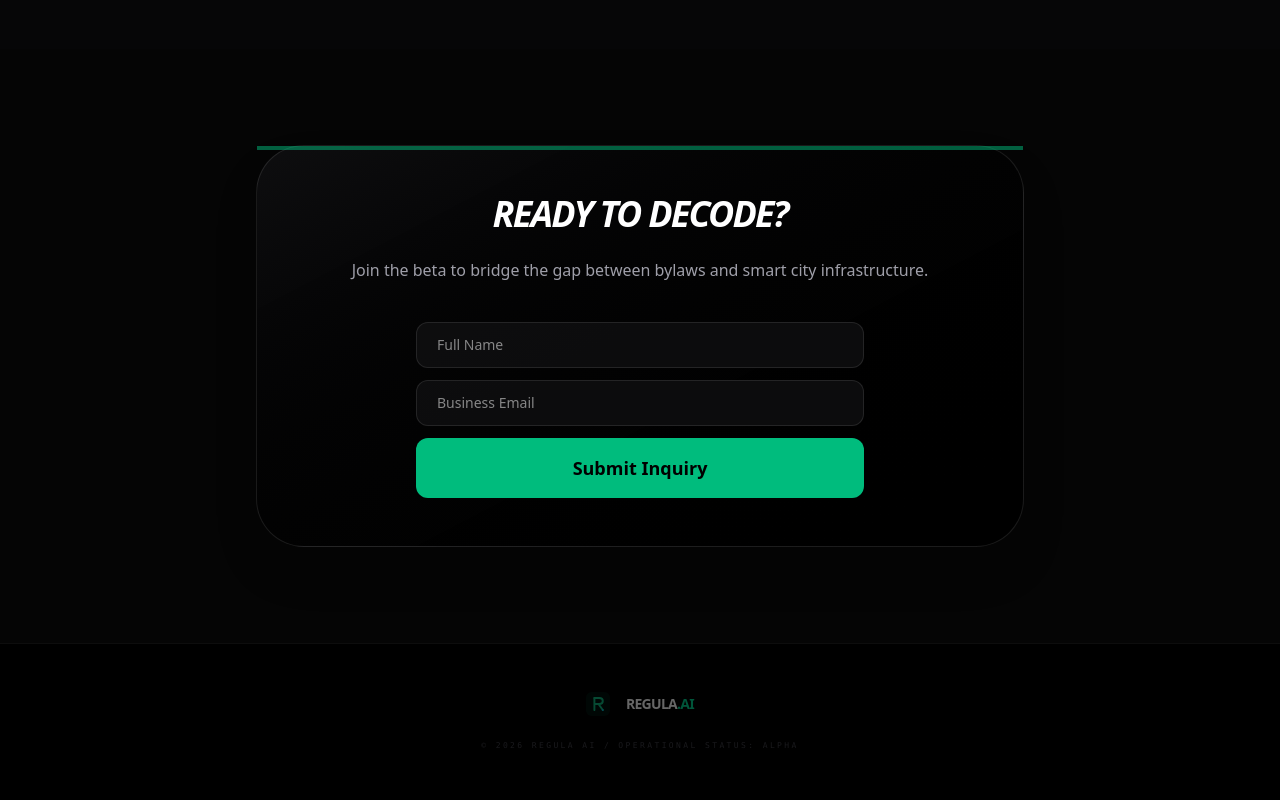
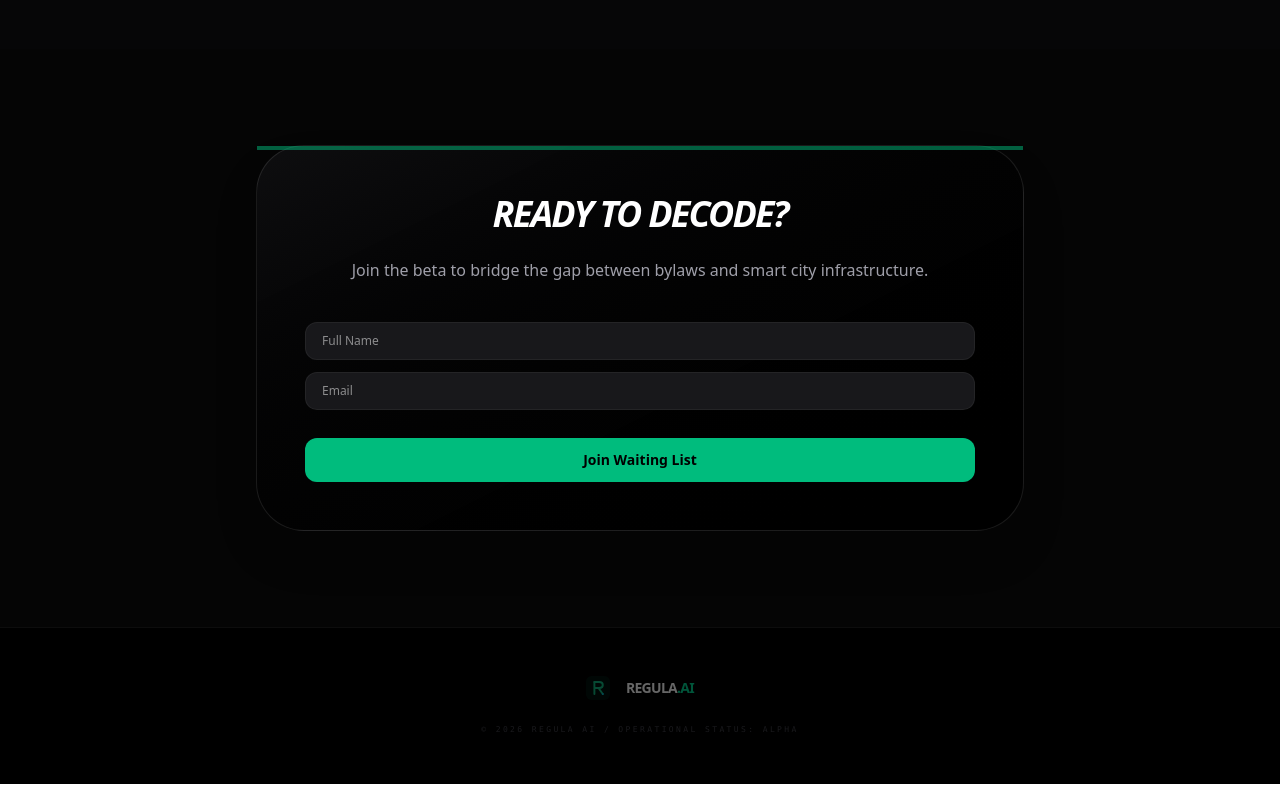
Before and after one commit to kerencarmelwedel/regula.ai, a React (Vite) app: page / in a window 1280 px wide. Shown: the part 2449-3249 px from the top of the page. Built offline with nearby package versions, Linux system fonts and the light colour scheme.

Commit message:
form updated

```diff
--- a/src/App.jsx
+++ b/src/App.jsx
@@ -52,10 +52,31 @@ const App = () => {
     if (element) element.scrollIntoView({ behavior: 'smooth' });
   };
 
-  const handleFormSubmit = (e) => {
+  const handleFormSubmit = async (e) => {
     e.preventDefault();
     setFormStatus('loading');
-    setTimeout(() => setFormStatus('success'), 1500);
+
+    const formData = new FormData(e.target);
+    const data = Object.fromEntries(formData.entries());
+
+    try {
+      const response = await fetch('https://formspree.io/f/mqeaggyl', {
+        method: 'POST',
+        body: JSON.stringify(data),
+        headers: {
+          'Accept': 'application/json',
+          'Content-Type': 'application/json'
+        }
+      });
+
+      if (response.ok) {
+        setFormStatus('success');
+      } else {
+        setFormStatus('error');
+      }
+    } catch (error) {
+      setFormStatus('error');
+    }
   };
 
   return (
@@ -193,12 +214,27 @@ const App = () => {
               <CheckCircle2 className="w-12 h-12 text-emerald-400 mx-auto mb-4" />
               <h3 className="text-xl font-bold">Inquiry Sent!</h3>
             </div>
+
           ) : (
-            <form onSubmit={handleFormSubmit} className="max-w-md mx-auto space-y-3">
-              <input type="text" placeholder="Full Name" required className="w-full bg-zinc-900/50 border border-white/10 rounded-xl px-5 py-3 focus:outline-none focus:border-emerald-500 transition-colors text-sm" />
-              <input type="email" placeholder="Business Email" required className="w-full bg-zinc-900/50 border border-white/10 rounded-xl px-5 py-3 focus:outline-none focus:border-emerald-500 transition-colors text-sm" />
-              <button className="w-full py-4 bg-emerald-500 text-black rounded-xl font-black text-lg hover:bg-emerald-400 transition-all">Submit Inquiry</button>
-            </form>
+          <form onSubmit={handleFormSubmit} className="space-y-3">
+            <input
+              name="name"
+              type="text"
+              required
+              placeholder="Full Name"
+              className="w-full bg-zinc-900 border border-white/5 rounded-xl px-4 py-2.5 focus:outline-none focus:border-emerald-500 text-xs text-white"
+            />
+            <input
+              name="email"
+              type="email"
+              required
+              placeholder="Email"
+              className="w-full bg-zinc-900 border border-white/5 rounded-xl px-4 py-2.5 focus:outline-none focus:border-emerald-500 text-xs text-white"
+            />
+            <button className="w-full py-3 bg-emerald-500 text-black rounded-xl font-bold text-sm hover:bg-emerald-400 transition-all mt-4">
+              Join Waiting List
+            </button>
+          </form>
           )}
         </div>
       </section>
@@ -221,9 +257,24 @@ const App = () => {
                 <p className="text-zinc-500 text-xs italic">Decode regulations in your city.</p>
               </div>
               <form onSubmit={handleFormSubmit} className="space-y-3">
-                <input type="text" required placeholder="Full Name" className="w-full bg-zinc-900 border border-white/5 rounded-xl px-4 py-2.5 focus:outline-none focus:border-emerald-500 text-xs" />
-                <input type="email" required placeholder="Email" className="w-full bg-zinc-900 border border-white/5 rounded-xl px-4 py-2.5 focus:outline-none focus:border-emerald-500 text-xs" />
-                <button className="w-full py-3 bg-emerald-500 text-black rounded-xl font-bold text-sm hover:bg-emerald-400 transition-all mt-4">Join Waiting List</button>
+                <input
+                  name="name"
+                  type="text"
+                  required
+                  placeholder="Full Name"
+                  className="w-full bg-zinc-900 border border-white/5 rounded-xl px-4 py-2.5 focus:outline-none focus:border-emerald-500 text-xs text-white"
+                />
+                  <input
+                  name="email"
+                  type="email"
+                  required
+                  placeholder="Email"
+                  className="w-full bg-zinc-900 border border-white/5 rounded-xl px-4 py-2.5 focus:outline-none focus:border-emerald-500 text-xs text-white"
+                />
+
+                <button className="w-full py-3 bg-emerald-500 text-black rounded-xl font-bold text-sm hover:bg-emerald-400 transition-all mt-4">
+                  Submit Inquiry
+                </button>
               </form>
            </div>
         </div>
```
